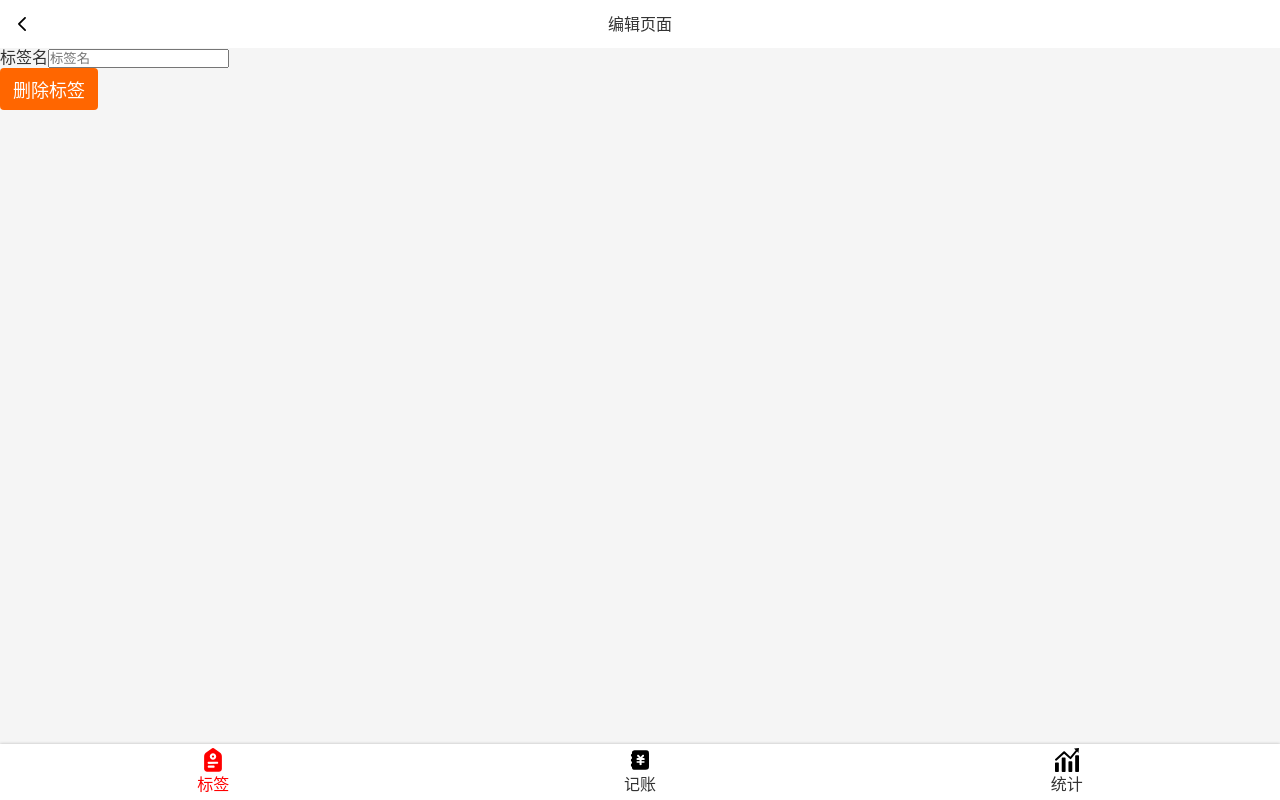
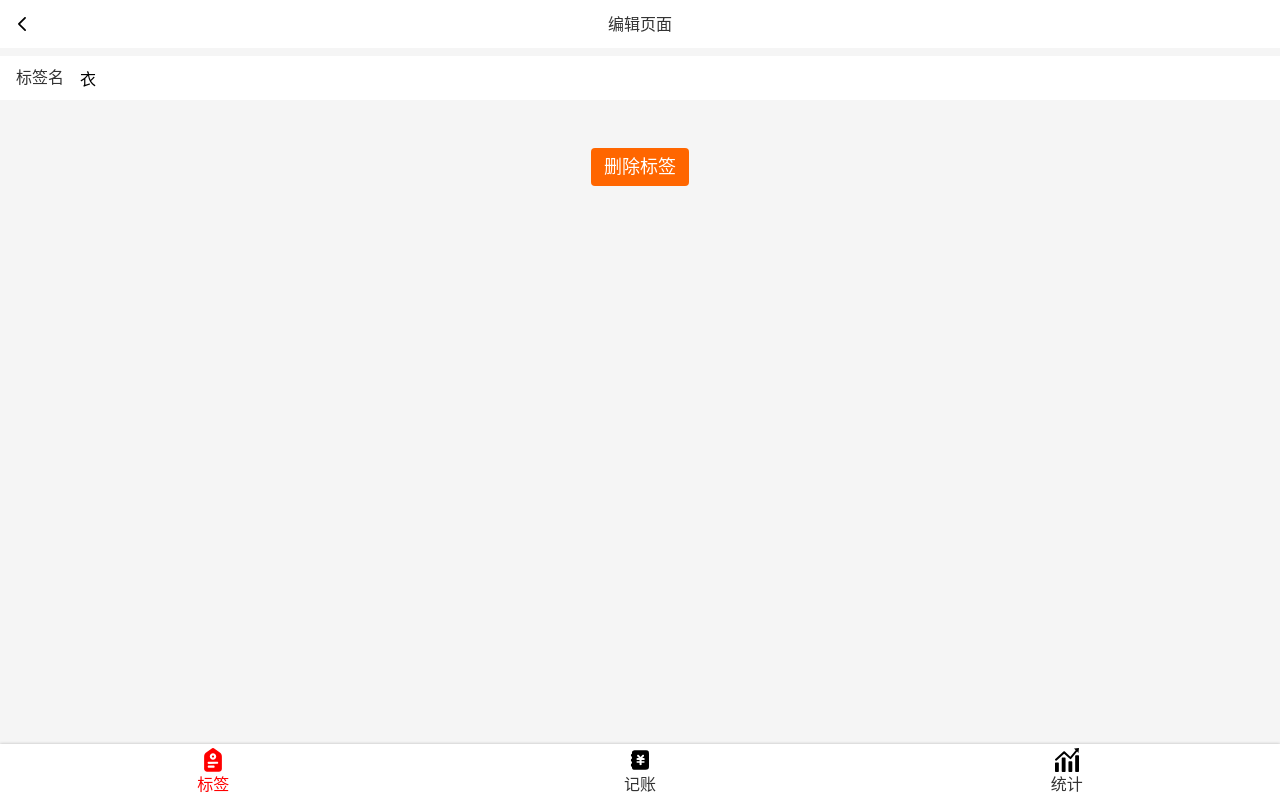
Before and after one commit to Layouwen/yixin-money-react, a React app: page /#/tags/1 in a window 1280 px wide. Built offline with nearby package versions, Linux system fonts and the light colour scheme; the HTML template or start-up script is replaced by a standard one.

Commit message:
Tag.tsx 样式完成

```diff
--- /dev/null
+++ b/src/components/Center.tsx
@@ -0,0 +1,10 @@
+import styled from 'styled-components';
+
+const Center = styled.div`
+  display: flex;
+  flex-direction: column;
+  justify-content: center;
+  align-items: center;
+`;
+
+export {Center}
--- a/src/components/Input.tsx
+++ b/src/components/Input.tsx
@@ -5,7 +5,7 @@ const Label = styled.label`
     display: flex;
     align-items: center;
     > span { padding-right: 16px; white-space: nowrap; }
-    > input { width: 100%; border: none; background: none; }
+    > input { width: 100%; height: 44px; border: none; background: none; }
 `;
 
 type Props = {
--- /dev/null
+++ b/src/components/Space.tsx
@@ -0,0 +1,7 @@
+import styled from 'styled-components';
+
+const Space = styled.div`
+  height: 16px;
+`;
+
+export {Space}
--- a/src/index.scss
+++ b/src/index.scss
@@ -28,8 +28,8 @@ body {
   background: #f5f5f5;
 }
 
-button {
-  font-family: inherit;
+button, input {
+  font: inherit;
 }
 
 :focus {
--- a/src/views/Money/NotesSection.tsx
+++ b/src/views/Money/NotesSection.tsx
@@ -1,10 +1,10 @@
 import styled from 'styled-components';
-import React, {ChangeEventHandler, useRef} from 'react';
+import React, {ChangeEventHandler} from 'react';
 import {Input} from '../../components/Input';
 
 const Wrapper = styled.section`
   font-size: 14px;
-  padding: 10px 16px;
+  padding: 14px 16px;
   background: #f5f5f5;
 `;
 
@@ -20,7 +20,7 @@ const NotesSection: React.FC<Props> = (props) => {
   };
   return (
     <Wrapper>
-      <Input label="备注" type="text" value={note} onChange={onChange}/>
+      <Input label="备注" type="text" value={note} onChange={onChange} placeholder="请输入你的备注"/>
     </Wrapper>
   );
 };
--- a/src/views/Tag.tsx
+++ b/src/views/Tag.tsx
@@ -2,9 +2,12 @@ import React from 'react';
 import {useTags} from 'useTags';
 import {useParams} from 'react-router-dom'
 import Layout from 'components/Layout';
-import {Button} from '../components/Button';
-import Icon from '../components/Icon';
+import {Button} from 'components/Button';
+import Icon from 'components/Icon';
 import styled from 'styled-components';
+import {Input} from 'components/Input';
+import {Center} from 'components/Center';
+import {Space} from '../components/Space';
 
 type Params = {
   id: string
@@ -17,6 +20,11 @@ const Topbar = styled.header`
   padding: 14px;
   background: #fff;
 `;
+const InputWrapper = styled.div`
+  margin-top: 8px;
+  padding: 0 16px;
+  background: #fff;
+`
 const Tag: React.FC = () => {
   const {findTag} = useTags()
   let {id} = useParams<Params>()
@@ -29,13 +37,15 @@ const Tag: React.FC = () => {
         <span>编辑页面</span>
         <Icon/>
       </Topbar>
-      <div>
-        <label>
-          <span>标签名</span>
-          <input type="text" placeholder="标签名"/>
-        </label>
-      </div>
-      <Button>删除标签</Button>
+      <InputWrapper>
+        <Input label="标签名" type="text" placeholder="标签名" value={tag.name}/>
+      </InputWrapper>
+      <Center>
+        <Space/>
+        <Space/>
+        <Space/>
+        <Button>删除标签</Button>
+      </Center>
     </Layout>
   );
 };
--- a/src/views/Tags.tsx
+++ b/src/views/Tags.tsx
@@ -1,10 +1,12 @@
-import Layout from '../components/Layout';
+import Layout from 'components/Layout';
 import React from 'react';
 import {useTags} from 'useTags';
 import styled from 'styled-components';
-import Icon from '../components/Icon';
+import Icon from 'components/Icon';
 import {Link} from 'react-router-dom';
-import {Button} from '../components/Button';
+import {Button} from 'components/Button';
+import {Center} from 'components/Center';
+import {Space} from '../components/Space';
 
 const TagList = styled.ol`
   font-size: 16px;
@@ -19,18 +21,6 @@ const TagList = styled.ol`
       align-items: center;
     }
   }
-`;
-
-
-const Center = styled.div`
-  display: flex;
-  flex-direction: column;
-  justify-content: center;
-  align-items: center;
-`;
-
-const Space = styled.div`
-  height: 16px;
 `;
 
 function Tags() {
```
